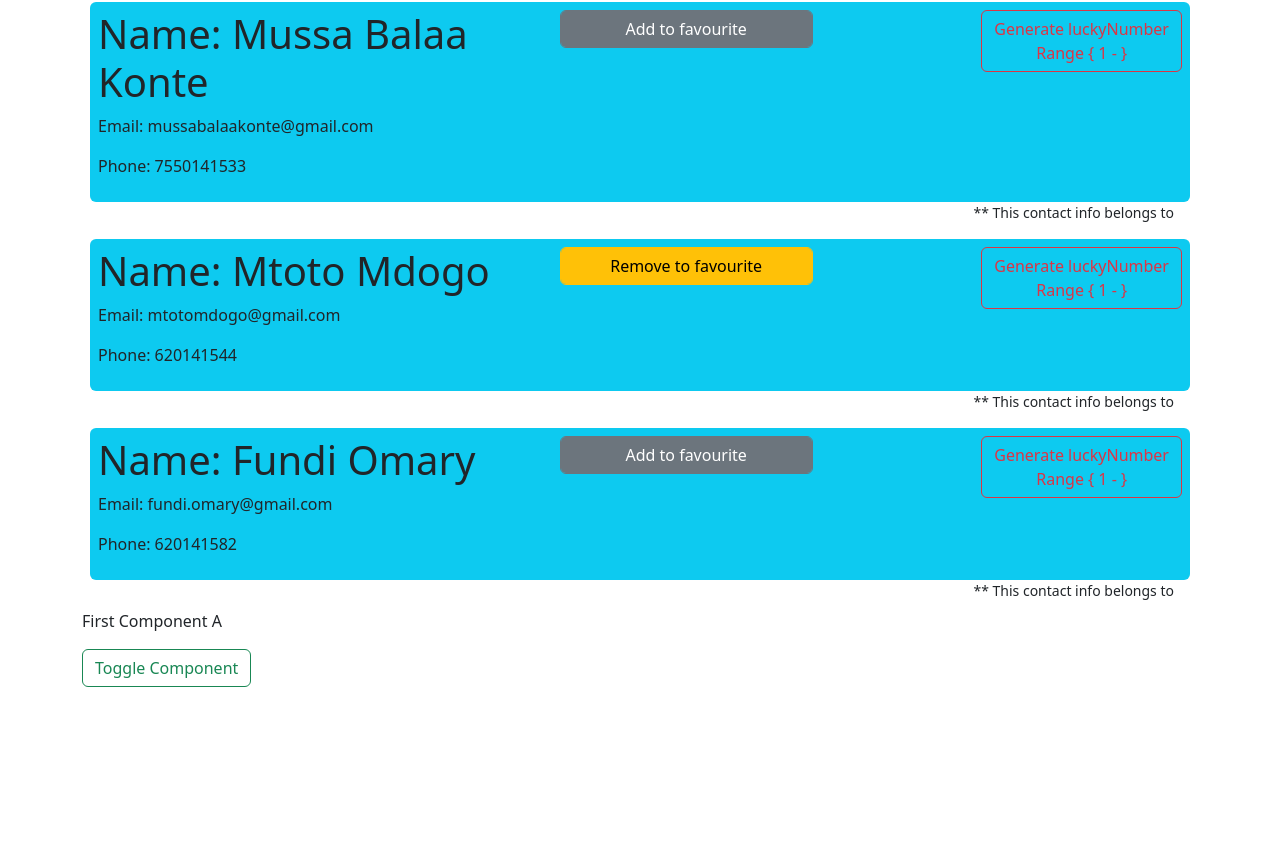
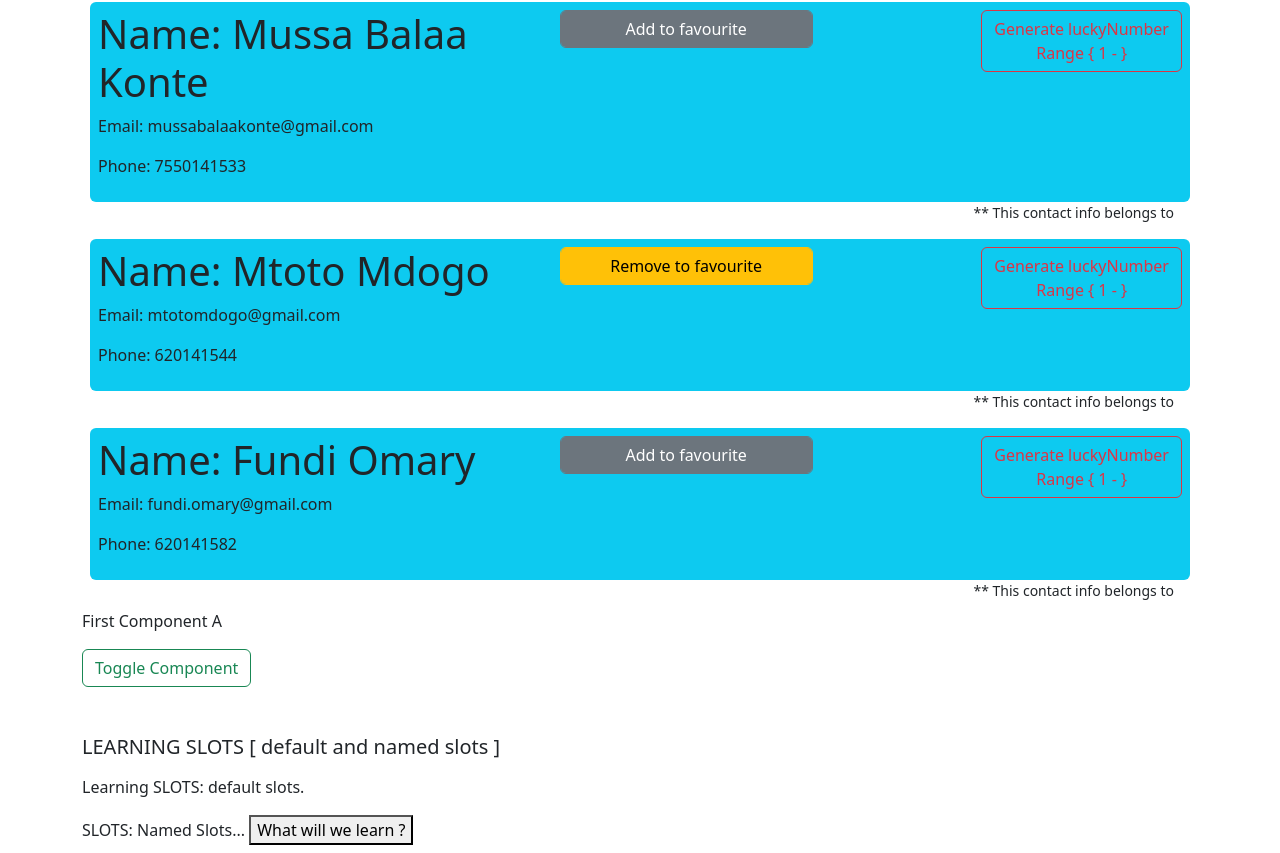
Before and after one commit to MadukaPcm/vue-learning, a Vue app in the folder vue-components/vue-components-demo/: page / in a window 1280 px wide. Shown: the part 202-1055 px from the top of the page. Before the commit the page ends 889 px from the top, so only its background shows below. Built offline with nearby package versions, Linux system fonts and the light colour scheme.

Commit message:
SLOTS: Added default and named slots

```diff
--- a/vue-components/vue-components-demo/src/App.vue
+++ b/vue-components/vue-components-demo/src/App.vue
@@ -25,6 +25,7 @@
     </div>
 
     <BaseDynamicComponent></BaseDynamicComponent>
+    <ParentSlotComponent></ParentSlotComponent>
   </div>
 </template>
 
@@ -34,6 +35,7 @@ import { ref,reactive, provide } from 'vue';
 import Contact from '@/components/Contact.vue';
 import AddContactForm from '@/components/AddContactForm.vue';
 import BaseDynamicComponent from './components/dynamic-components/BaseDynamicComponent.vue';
+import ParentSlotComponent from './components/slots/ParentSlotComponent.vue';
 
 const message = ref('Hello Vue!');
 const ownerName = ref("");
--- a/vue-components/vue-components-demo/src/components/dynamic-components/BaseDynamicComponent.vue
+++ b/vue-components/vue-components-demo/src/components/dynamic-components/BaseDynamicComponent.vue
@@ -5,6 +5,9 @@
     </keep-alive>
 
     <button class="btn btn-outline-success" @click="isFirstComponent = !isFirstComponent">Toggle Component</button>
+
+    <br />
+    <br />
 </template>
 
 <script setup>
--- /dev/null
+++ b/vue-components/vue-components-demo/src/components/slots/ChildSlotComponent.vue
@@ -0,0 +1,10 @@
+<template>
+    <br />
+    <h5>LEARNING SLOTS [ default and named slots ]</h5>
+    <!-- Calling default slots...  -->
+    <slot></slot>
+
+    <slot name="moreInto"></slot>
+
+    <slot name="learnSlot"></slot>
+</template>
--- /dev/null
+++ b/vue-components/vue-components-demo/src/components/slots/ParentSlotComponent.vue
@@ -0,0 +1,26 @@
+<template>
+    <ChildSlotComponent>
+        <template v-slot:default>
+            <p class="pt-2">Learning SLOTS: default slots.</p>
+        </template>
+        <template v-slot:moreInto>
+            SLOTS: Named Slots...
+        </template>
+        <template v-slot:learnSlot>
+            <button @click="showMessage()">What will we learn ?</button><br />
+            <h4 class="text-success">{{ message }}</h4>
+        </template>
+    </ChildSlotComponent>
+</template>
+
+<script setup>
+import { ref } from 'vue';
+import ChildSlotComponent from './ChildSlotComponent.vue';
+
+const message = ref("");
+
+function showMessage(){
+    message.value = "We will learn how to use vue slots!";
+}
+
+</script>
```
